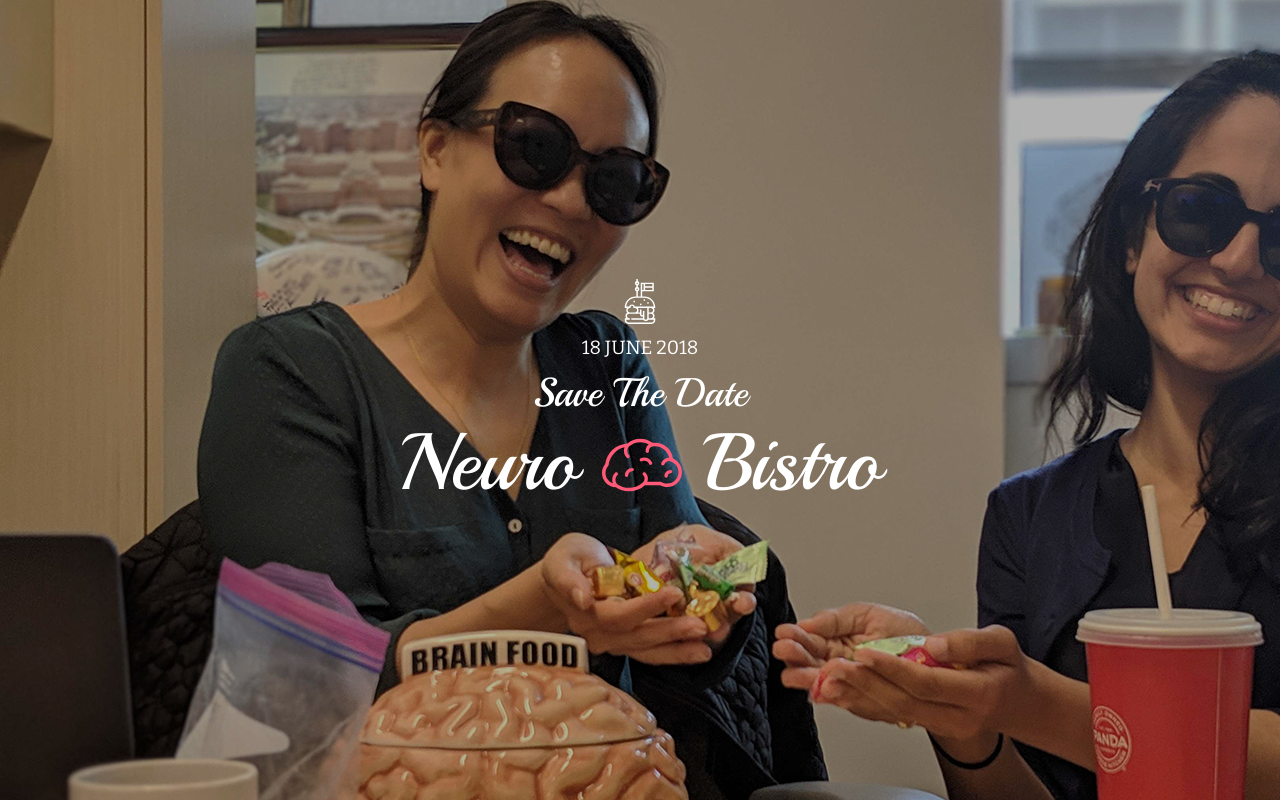
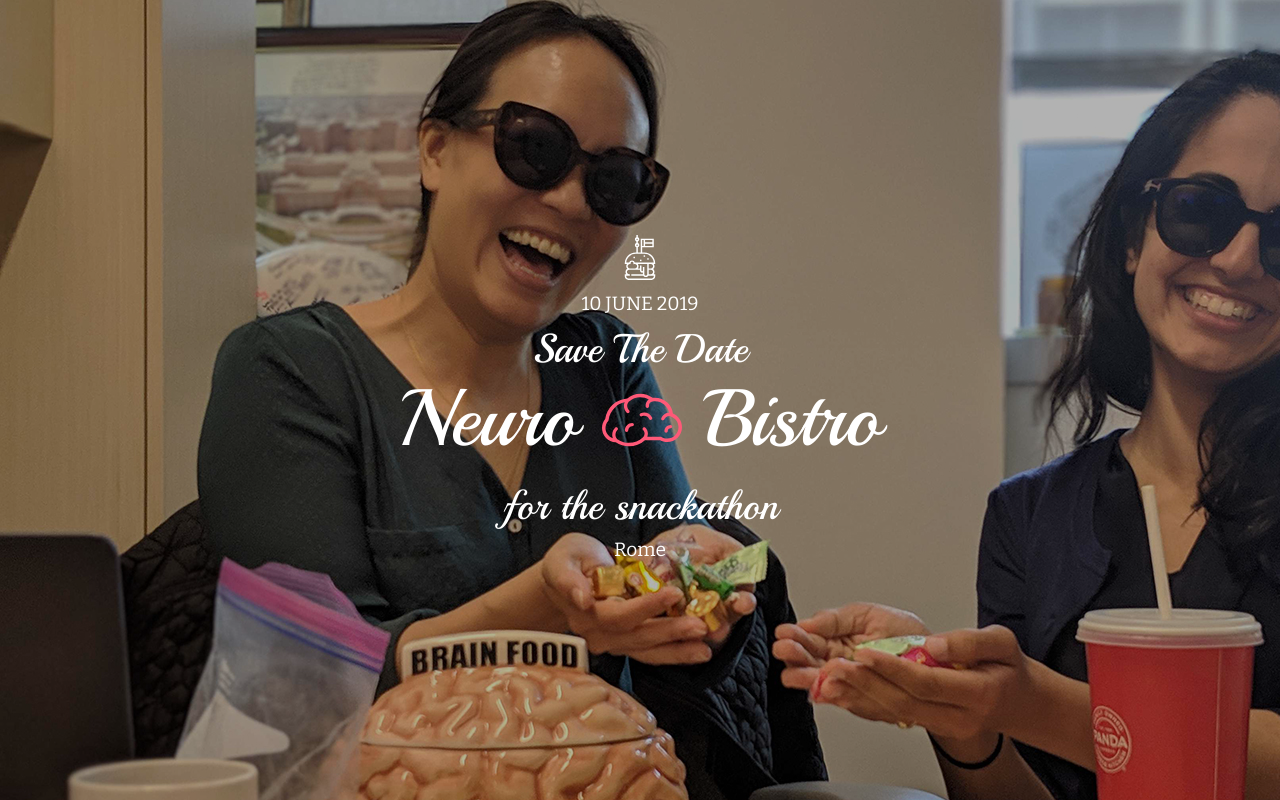
Before and after one commit to NeuroBistro/neurobistro.github.io, a plain HTML site: page index.html in a window 1280 px wide. Drawn offline with nearby package versions, Linux system fonts and the light colour scheme.

Commit message:
important updates to text

```diff
--- a/index.html
+++ b/index.html
@@ -1,7 +1,7 @@
 <!DOCTYPE HTML>
 <html lang="en">
 <head>
-	<title>NeuroBistro | June 18, 2018</title>
+	<title>NeuroBistro | 10 June 2019</title>
 	<meta http-equiv="X-UA-Compatible" content="IE=edge">
     <meta name="viewport" content="width=device-width, initial-scale=1">
 	<meta charset="UTF-8">
@@ -34,12 +34,13 @@
 				<div class="slider-content">
 
           <img src="./images/burger.svg" height=45px />
-					<h5 class="date">18 JUNE 2018</h5>
+					<h5 class="date">10 JUNE 2019</h5>
 					<h3 class="pre-title">Save The Date</h3>
-
 					<h1 class="title" style="display:inline">Neuro
           <img style="display:inline; width:auto;margin-bottom:0.2em;height:1em" src="./images/brainlines.svg" />
           Bistro</h1>
+					<h3 class="pre-title">for the snackathon</h3>
+					<h5 class="pre-title">Rome</h5>
 				</div><!-- slider-content-->
 			</div><!--display-table-cell-->
 		</div><!-- display-table-->
```
